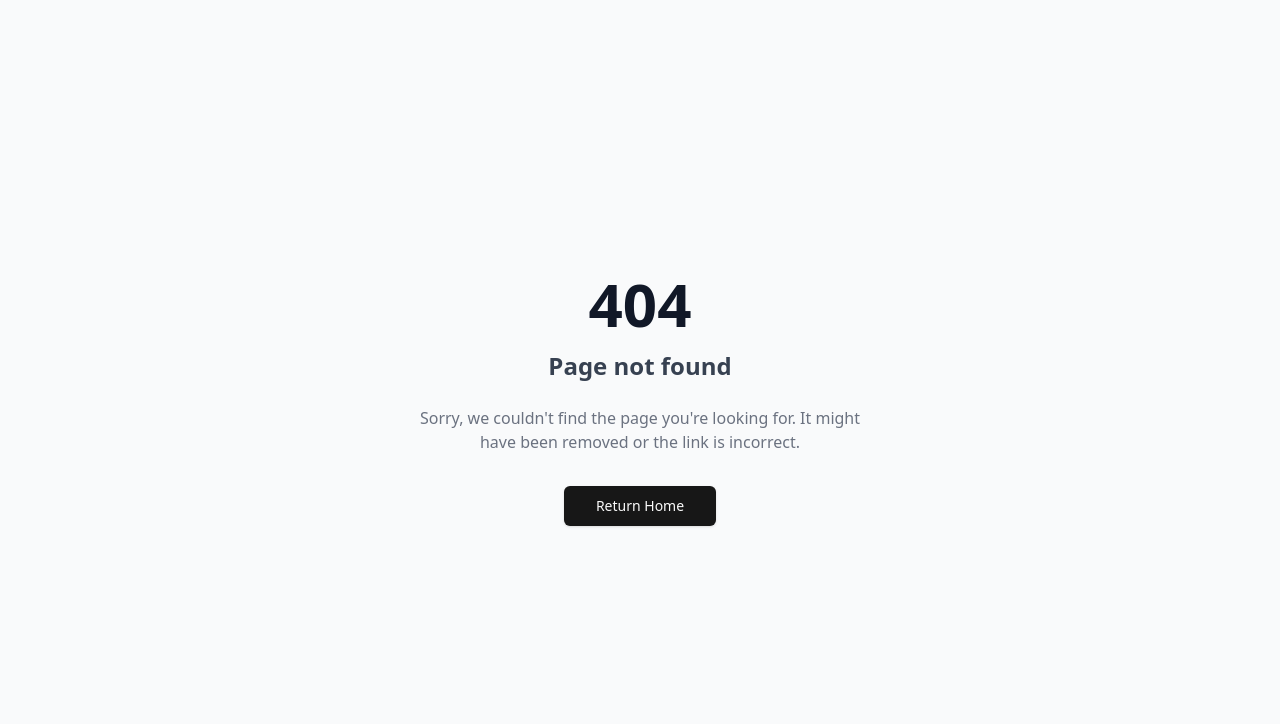
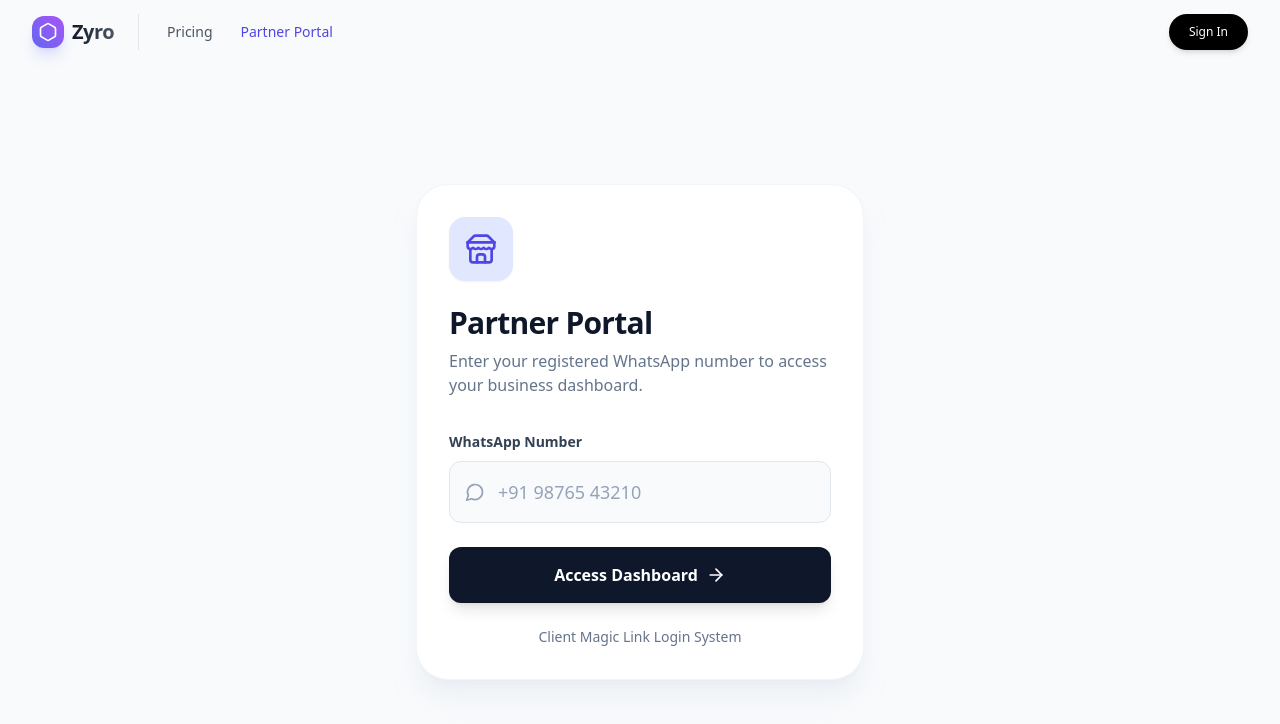
Before and after one commit to zohibpatha/zyro-saas-platform, a Next.js app: page /portal in a window 1280 px wide. Before the commit this address had no page. Shown: the top 724 px of the page. Built offline with nearby package versions, Linux system fonts and the light colour scheme; no server answers.

Commit message:
feat: add dedicated Partner Portal for client access via WhatsApp number

```diff
--- /dev/null
+++ b/src/app/portal/error-handler.tsx
@@ -0,0 +1,25 @@
+'use client'
+
+import { useSearchParams } from 'next/navigation'
+import { Suspense } from 'react'
+
+function ErrorMessage() {
+  const searchParams = useSearchParams()
+  const error = searchParams.get('error')
+
+  if (!error) return null
+
+  return (
+    <div className="mb-6 p-4 bg-red-50 dark:bg-red-900/30 text-red-700 dark:text-red-400 rounded-xl text-sm border border-red-200 dark:border-red-800/50 text-center font-medium backdrop-blur-sm animate-in fade-in zoom-in-95 duration-200">
+      {error}
+    </div>
+  )
+}
+
+export default function PortalClientError() {
+  return (
+    <Suspense fallback={null}>
+      <ErrorMessage />
+    </Suspense>
+  )
+}
--- /dev/null
+++ b/src/app/portal/page.tsx
@@ -0,0 +1,101 @@
+import { createClient } from '@/lib/supabase/server'
+import { redirect } from 'next/navigation'
+import { Store, MessageCircle, ArrowRight } from 'lucide-react'
+import Navbar from '@/components/navbar'
+import PortalClientError from './error-handler'
+
+export default async function ClientPortalPage() {
+  const supabase = await createClient()
+  const { data: { user } } = await supabase.auth.getUser()
+
+  let isAdmin = false
+  if (user) {
+    const { data: admin } = await supabase
+      .from('admin_users')
+      .select('email')
+      .eq('email', user.email!)
+      .maybeSingle()
+    if (admin) isAdmin = true
+  }
+
+  async function handleLogin(formData: FormData) {
+    'use server'
+    const whatsapp = formData.get('whatsapp') as string
+
+    if (!whatsapp) {
+      redirect('/portal?error=Please enter your WhatsApp number')
+    }
+
+    const supabaseServer = await createClient()
+
+    const { data: restaurant, error } = await supabaseServer
+      .from('restaurants')
+      .select('slug, is_active')
+      .eq('whatsapp', whatsapp.trim())
+      .maybeSingle()
+
+    if (error || !restaurant) {
+      redirect('/portal?error=No business found with this registered number')
+    }
+
+    redirect('/manage/' + restaurant.slug)
+  }
+
+  return (
+    <div className="min-h-screen bg-slate-50 dark:bg-slate-950 flex flex-col">
+      <Navbar user={user ? { email: user.email! } : null} isAdmin={isAdmin} />
+
+      <main className="flex-1 flex items-center justify-center p-4">
+        <div className="w-full max-w-md bg-white dark:bg-slate-900 rounded-[2rem] shadow-xl shadow-slate-200/50 dark:shadow-none border border-slate-100 dark:border-slate-800 p-8 animate-in fade-in zoom-in duration-500">
+          <div className="w-16 h-16 bg-indigo-100 dark:bg-indigo-500/20 text-indigo-600 dark:text-indigo-400 rounded-2xl flex items-center justify-center mb-6 shadow-sm">
+            <Store className="w-8 h-8" />
+          </div>
+
+          <h1 className="text-3xl font-extrabold text-slate-900 dark:text-white mb-2 tracking-tight">
+            Partner Portal
+          </h1>
+          <p className="text-slate-500 dark:text-slate-400 mb-8 font-medium">
+            Enter your registered WhatsApp number to access your business dashboard.
+          </p>
+
+          <PortalClientError />
+
+          <form action={handleLogin} className="space-y-6">
+            <div className="space-y-2">
+              <label htmlFor="whatsapp" className="text-sm font-bold text-slate-700 dark:text-slate-300">
+                WhatsApp Number
+              </label>
+              <div className="relative">
+                <div className="absolute inset-y-0 left-0 pl-4 flex items-center pointer-events-none">
+                  <MessageCircle className="h-5 w-5 text-slate-400" />
+                </div>
+                <input
+                  type="tel"
+                  id="whatsapp"
+                  name="whatsapp"
+                  required
+                  placeholder="+91 98765 43210"
+                  className="block w-full pl-12 pr-4 py-4 bg-slate-50 dark:bg-slate-950 border border-slate-200 dark:border-slate-800 rounded-xl text-slate-900 dark:text-white placeholder-slate-400 focus:outline-none focus:ring-2 focus:ring-indigo-500 focus:border-transparent transition-all font-medium text-lg"
+                />
+              </div>
+            </div>
+
+            <button
+              type="submit"
+              className="w-full group bg-slate-900 dark:bg-white text-white dark:text-slate-900 font-bold rounded-xl py-4 flex items-center justify-center gap-2 hover:bg-slate-800 dark:hover:bg-slate-100 transition-all shadow-lg hover:shadow-xl active:scale-[0.98]"
+            >
+              Access Dashboard
+              <ArrowRight className="w-5 h-5 group-hover:translate-x-1 transition-transform" />
+            </button>
+          </form>
+
+          <div className="mt-6 text-center">
+             <p className="text-sm text-slate-500">
+               Client Magic Link Login System
+             </p>
+          </div>
+        </div>
+      </main>
+    </div>
+  )
+}
--- a/src/components/navbar.tsx
+++ b/src/components/navbar.tsx
@@ -33,6 +33,9 @@ export default function Navbar({ user, isAdmin }: { user?: { email: string } | n
             <div className="hidden sm:flex sm:space-x-1 pl-4 border-l border-gray-200 dark:border-gray-800">
               <Link href="/pricing" className="text-gray-600 dark:text-gray-400 hover:text-black dark:hover:text-white hover:bg-gray-100/50 dark:hover:bg-gray-800/50 px-3 py-2 rounded-lg text-sm font-medium transition-all flex items-center gap-2">
                 Pricing
+              </Link>
+              <Link href="/portal" className="text-indigo-600 dark:text-indigo-400 hover:text-indigo-700 dark:hover:text-indigo-300 hover:bg-indigo-50 dark:hover:bg-indigo-900/50 px-3 py-2 rounded-lg text-sm font-medium transition-all flex items-center gap-2">
+                Partner Portal
               </Link>
               {user && (
                 isAdmin ? (
@@ -91,6 +94,9 @@ export default function Navbar({ user, isAdmin }: { user?: { email: string } | n
             <Link href="/pricing" className="flex items-center gap-2 px-4 py-3 rounded-xl text-base font-medium text-gray-700 hover:text-gray-900 hover:bg-gray-50">
               Pricing
             </Link>
+            <Link href="/portal" className="flex items-center gap-2 px-4 py-3 rounded-xl text-base font-medium text-indigo-600 hover:text-indigo-700 hover:bg-indigo-50">
+              Partner Portal
+            </Link>
             {user && isAdmin && (
               <>
                 <Link href="/admin" className="flex items-center gap-2 px-4 py-3 rounded-xl text-base font-medium text-gray-700 hover:text-gray-900 hover:bg-gray-50">
```
